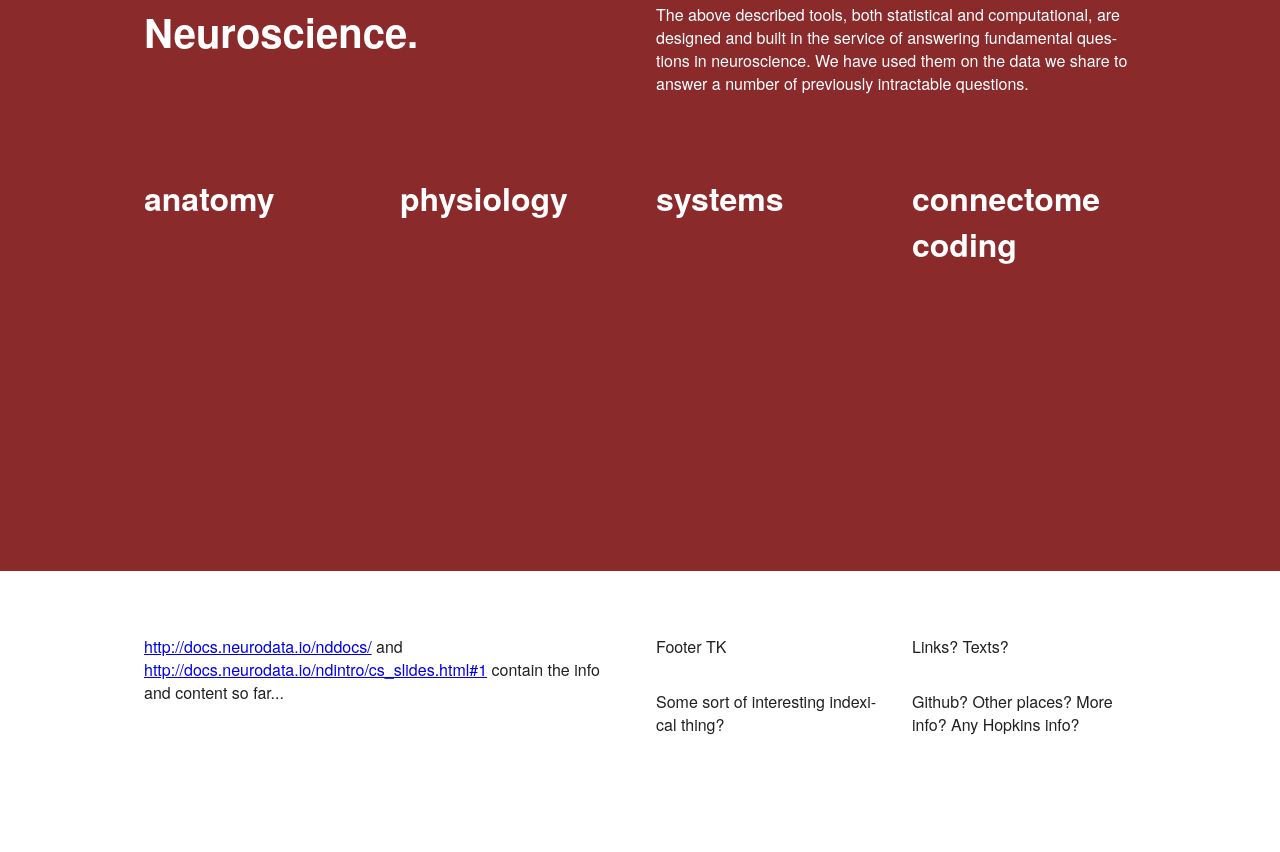
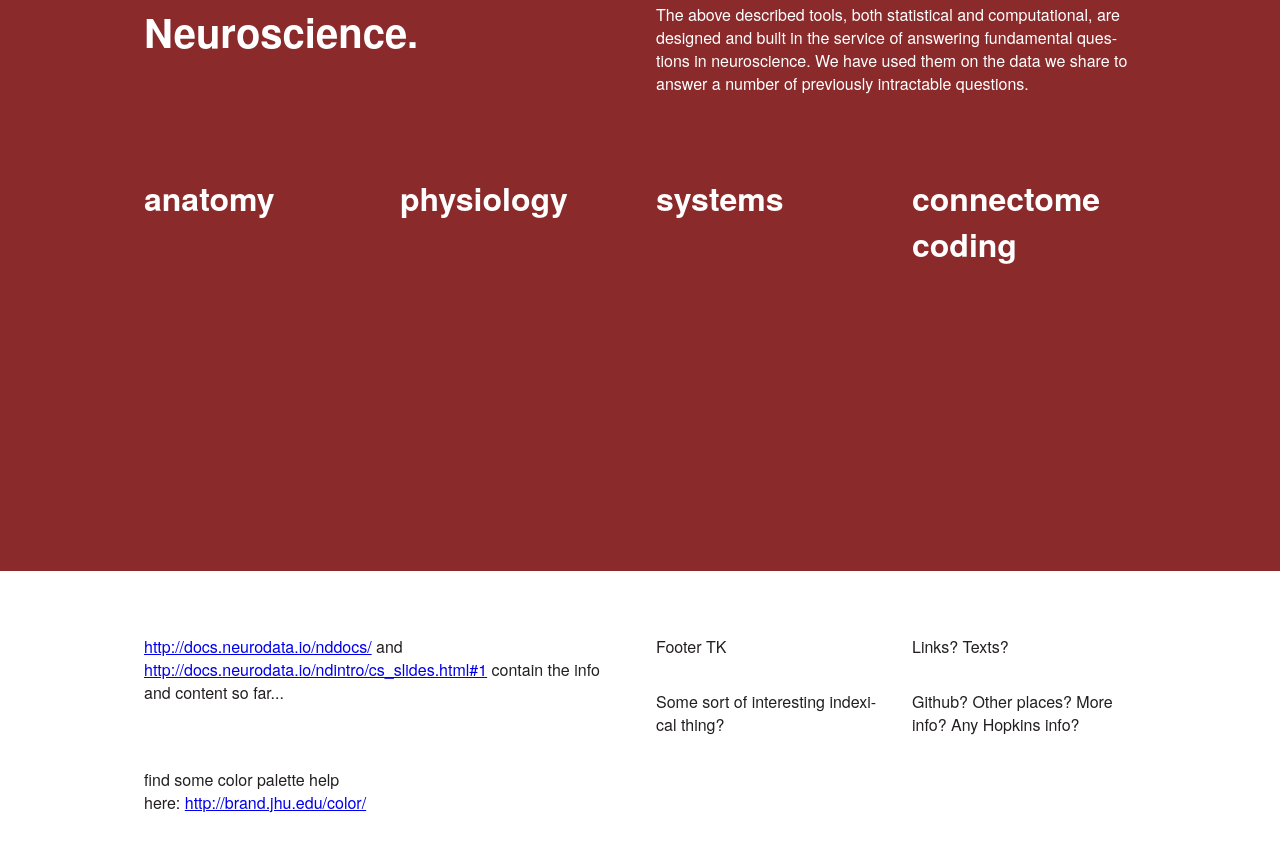
Before and after one commit to OOKB/neurodata, a plain HTML site: page index.html in a window 1280 px wide. Shown: the part 2629-3481 px from the top of the page. Drawn offline with Linux system fonts and the light colour scheme.

Commit message:
link in footer

```diff
--- a/index.html
+++ b/index.html
@@ -160,6 +160,7 @@
           <p class="three columns">Links? Texts?</p>
           <p class="three columns">Some sort of interesting indexical thing?</p>
           <p class="three columns">Github? Other places? More info? Any Hopkins info?</p>
+          <p class="three columns">find some color palette help here: <a href="http://brand.jhu.edu/color/">http://brand.jhu.edu/color/</a></p>
         </div>
       </div>
     </footer>
```
